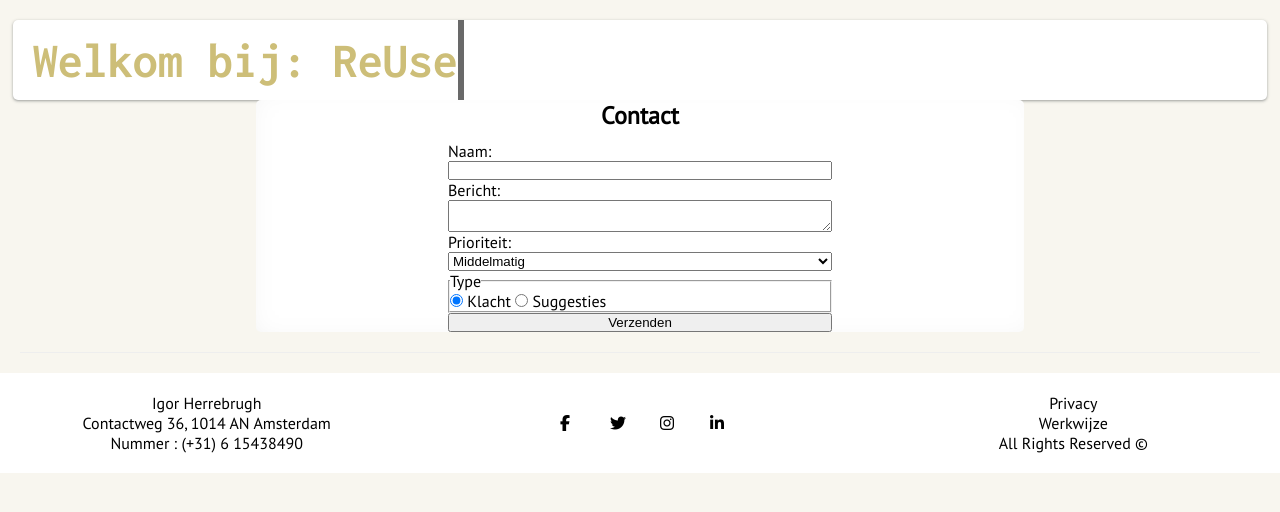
After one commit to Iqgor/F2M4BO, a PHP site: page /contact.html in a window 1280 px wide. The commit adds this page. Shown: the top 512 px of the page. Run offline with PHP 8.4, Linux system fonts and the light colour scheme; some libraries are stand-ins or nearby versions.

Commit message:
Klaar met Index begonnen met Contact

```diff
--- /dev/null
+++ b/contact.html
@@ -0,0 +1,92 @@
+<!DOCTYPE html>
+<html lang="en">
+<head>
+    <meta charset="UTF-8">
+    <meta http-equiv="X-UA-Compatible" content="IE=edge">
+    <meta name="viewport" content="width=device-width, initial-scale=1.0">
+    <link rel="preconnect" href="https://fonts.googleapis.com">
+    <link rel="preconnect" href="https://fonts.gstatic.com" crossorigin>
+    <link href="https://fonts.googleapis.com/css2?family=PT+Sans&display=swap" rel="stylesheet">
+    <link href="https://fonts.googleapis.com/css2?family=Inconsolata:wght@700&display=swap" rel="stylesheet">
+    <link rel="stylesheet" href="css/style.css">
+    <link rel="stylesheet" href="https://cdnjs.cloudflare.com/ajax/libs/font-awesome/4.7.0/css/font-awesome.min.css">
+    <link rel="stylesheet" href="https://unpkg.com/aos@next/dist/aos.css" />
+    <script src="js/script.js" defer></script>
+    <script src="https://kit.fontawesome.com/44df10ddff.js" crossorigin="anonymous"></script>
+    <title>ReUse | Contact</title>
+    <link rel="shortcut icon" href="img/recycling-symbol-icon-twotone-light-green.png" type="image/x-icon">
+</head>
+<body>
+    <header class="header">
+        <a href="index.html"> <h1 class="title" id="js--title">Welkom bij: ReUse</h1></a>
+
+        <div class="headerInfo" id="js--info">
+            <a href="index.html"><h1 class="logo">&#9842; ReUse</h1></a>
+            <ul>
+                <li><a href="../index.html#js--artmain2" class="hover--animation2">Inzenden</a></li>
+                <li><a href="../index.html#js--artmain3" class="hover--animation2">Verdienen</a></li>
+                <li><a href="contact.html" class="hover--animation2">Contact</a></li>
+            </ul>
+            <div class="icons">
+                <div class="shopcart hover--animation2"><a href="#"><i class="fa-solid fa-cart-shopping"></i></a></div>
+                <div class="login hover--animation2"><a href="#"><i class="fa-solid fa-arrow-right-to-bracket"></i></a>
+                </div>
+            </div>
+        </div>
+    </header>
+    <main class="main mainContact">
+        <h2>Contact</h2>
+        <form action="proces-form.php" method="post">
+                <label for="naam">Naam: </label>
+                <input type="text" name="naam" id="naam">
+                <label for="bericht">Bericht: </label>
+                <textarea  id="bericht" name="bericht" ></textarea>
+                <label for="priority">Prioriteit:</label>
+                <select  id="priority" name="priority">
+                    <option value="1">Laag</option>
+                    <option value="2" selected>Middelmatig</option>
+                    <option value="3">Hoog</option>
+                </select>
+                <fieldset>
+                    <legend>Type</legend>
+                    <label >
+                        <input type="radio" name="type" value="1" checked>
+                        Klacht
+                    </label>
+                    <label >
+                        <input type="radio" name="type" value="2">
+                        Suggesties
+                    </label>
+                </fieldset>
+             <button>Verzenden</button>
+
+
+
+        </form>
+    </main>
+    <hr>
+    <footer class="footer">
+        <article class="art art1">
+            <span><a class="hover--animation" href="mailto:herrebrughigor@gmail.com">Igor Herrebrugh</a></span>
+            <span><a class="hover--animation"
+                    href="https://www.google.com/maps/dir//Contactweg,+Amsterdam/@52.3945562,4.8461917,15z/data=!4m17!1m7!3m6!1s0x47c5e28953d7076d:0x23ce5417168790f!2sContactweg,+Amsterdam!3b1!8m2!3d52.3945565!4d4.8549465!4m8!1m0!1m5!1m1!1s0x47c5e28953d7076d:0x23ce5417168790f!2m2!1d4.8549465!2d52.3945565!3e3">
+                    Contactweg 36, 1014 AN Amsterdam</a>
+            </span>
+            <p>Nummer : (+31) 6 15438490</p>
+
+        </article>
+        <article class="art art2">
+            <a href="https://www.facebook.com/profile.php?id=100009024188188" class="fa fa-facebook "></a>
+            <a href="https://twitter.com/elonmusk" class="fa fa-twitter "></a>
+            <a href="https://www.instagram.com/pornhub/ " class="fa fa-instagram "></a>
+            <a href="https://www.linkedin.com/in/igor-herrebrugh-10476323a/" class="fa fa-linkedin "></a>
+        </article>
+        <article class="art art3">
+            <a href="#" class="hover--animation">Privacy</a>
+            <a href="#" class="hover--animation">Werkwijze</a>
+            <p>All Rights Reserved &#169; </p>
+        </article>
+    </footer>
+
+</body>
+</html>
--- a/css/style.css
+++ b/css/style.css
@@ -7,7 +7,7 @@
 :root {
     --linkHover:  rgb(95, 114, 97);
     --cHeadFoot: #6d8b74b2;
-    --linkHover2:rgb(239, 234, 216);
+    --linkHover2:rgba(239, 234, 216, 0.408);
     --texthead: #CDBE78;
     --textcolor:#066163;
 }
@@ -19,9 +19,9 @@ html {
 
 body {
     height: 100%;
-    font-size: 160%;
+    font-size: 1.6rem;
     font-family: 'PT sans' , sans-serief;
-
+    background-color: var(--linkHover2);
 }
 
 .header,
@@ -177,10 +182,21 @@ body {
     }
 }
 
-.main {
+.main{
+    width: 60vw;
+    height: 100%;
+    margin: 0 auto;
+    background-color: white;
+    border-radius: 0.5rem;
+    box-shadow: 4px -2px 48px -38px rgba(0,0,0,0.25) inset;
+}
+
+.mainIndex {
     width: 60vw;
     height: 100vw;
-    margin: 0 auto;
+
+    margin-top: 2rem;
+    padding: 4rem;
     display: grid;
     grid-template-columns: repeat(12, 1fr);
     grid-template-rows: repeat(24,1fr);
@@ -343,12 +358,24 @@ body {
         transform: translateY(420%) rotate(360deg);
     }
 
-    100% { transform: translateX(800%) translateY(420%) rotate(180deg);
+    100% { transform: translateX(760%) translateY(420%) rotate(180deg);
         }
 
  }
 
+.mainContact{
+    display: flex;
+    flex-direction: column;
+    gap: 1rem;
+    align-items: center;
+}
 
+.mainContact > form{
+    width: 50%;
+    height: 50%;
+    display: flex;
+    flex-direction: column;
+}
 
 
 hr {
@@ -360,6 +387,7 @@ hr {
 .footer {
     display: flex;
     gap: 2rem;
+    padding-top: 2rem;
 }
 
 .art {
```
Also changed, not shown: other parts of css/style.css (+83 -3 lines), index.html (+5 -17 lines), proces-form.php (added, +34 -0 lines).
